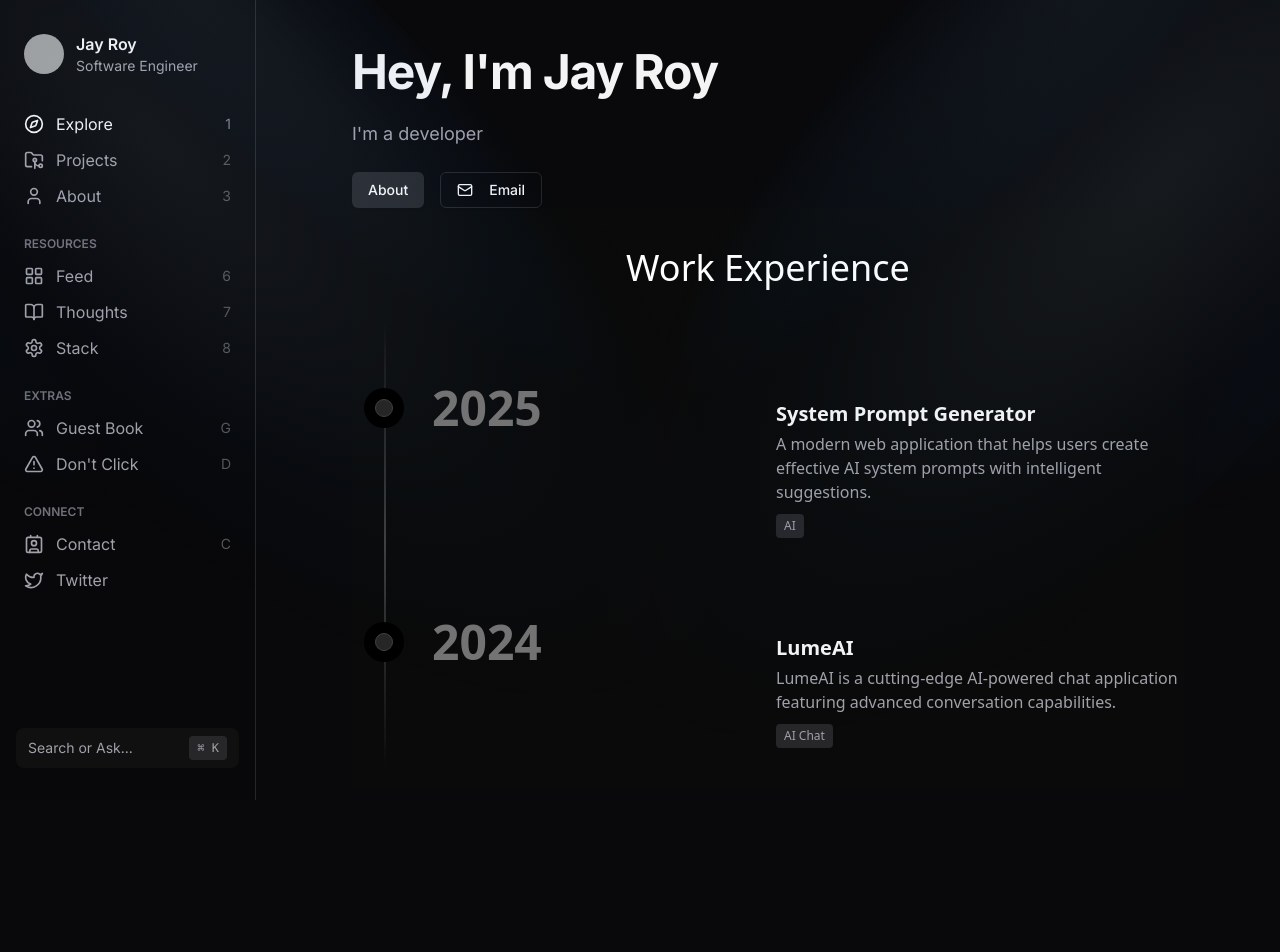
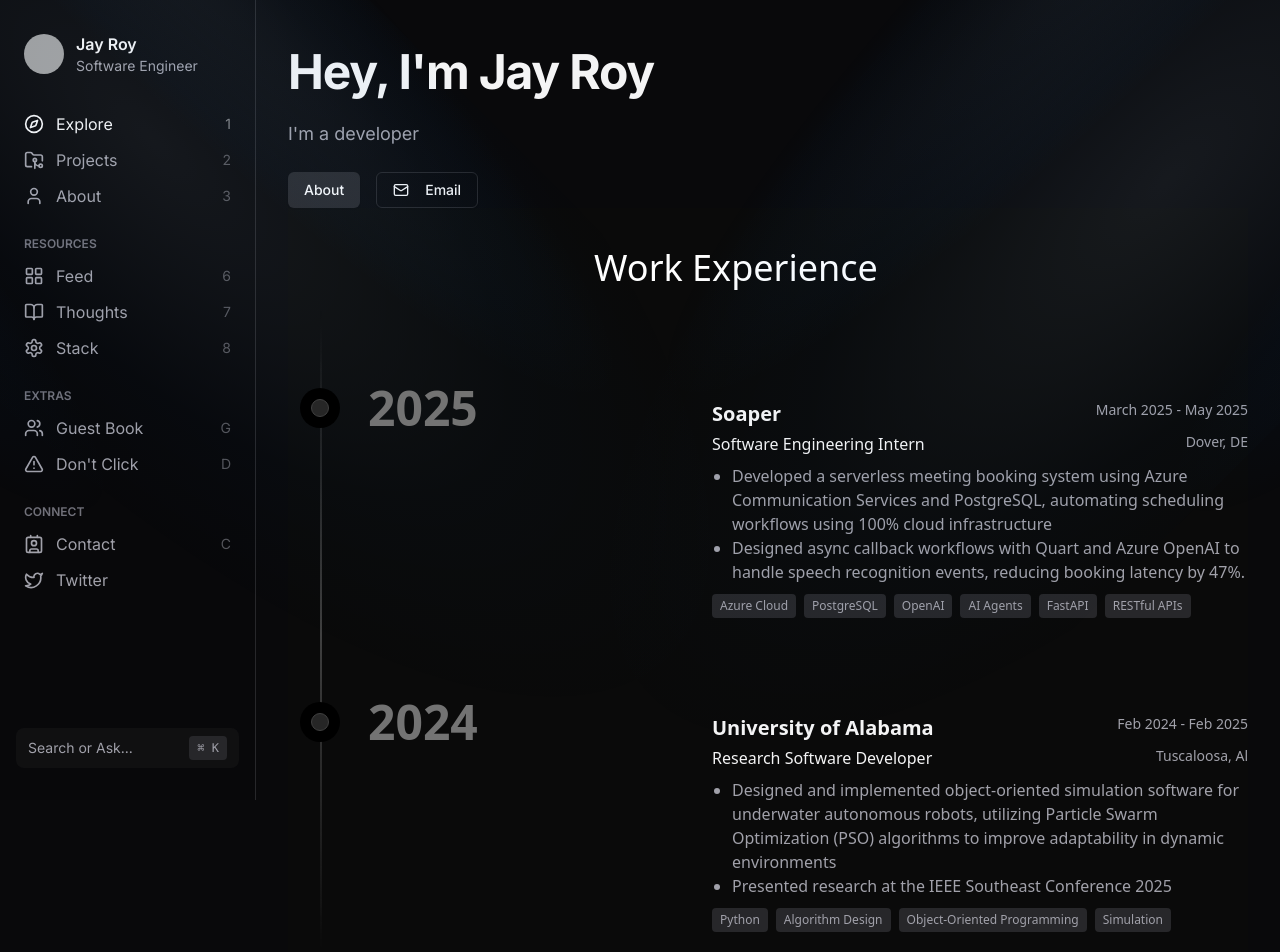
Before and after one commit to Jayyk09/portfolio, a Next.js app: page / in a window 1280 px wide. Shown: the top 952 px of the page. Before the commit the page ends 836 px from the top, so only its background shows below. Built offline with nearby package versions, Linux system fonts and the light colour scheme; grey boxes are pictures that could not be loaded.

Commit message:
project section

```diff
--- a/src/app/page.tsx
+++ b/src/app/page.tsx
@@ -10,7 +10,7 @@ export default function Home() {
       <Spotlight />
       <Sidebar />
       <main className="flex-1 ml-64 ">
-        <div className="max-w-4xl mx-auto px-8 py-12">
+        <div className="max-w-5xl mx-auto px-8 py-12">
           <section className="space-y-6">
             <h1 className="text-5xl font-bold tracking-tight">
               Hey, I&apos;m Jay Roy
@@ -35,13 +35,25 @@ export default function Home() {
                   content: (
                     <div className="group relative">
                       <div className="mt-4">
-                        <h3 className="text-xl font-semibold">System Prompt Generator</h3>
-                        <p className="text-zinc-400 mt-1">
-                          A modern web application that helps users create effective AI system prompts with intelligent
-                          suggestions.
-                        </p>
+                        <div className="flex justify-between items-start">
+                          <h3 className="text-xl font-semibold">Soaper</h3>
+                          <span className="text-sm text-zinc-400">March 2025 - May 2025</span>
+                        </div>
+                        <div className="flex justify-between items-start mt-1">
+                          <p className="font-medium">Software Engineering Intern</p>
+                          <span className="text-sm text-zinc-400">Dover, DE</span>
+                        </div>
+                        <ul className="list-disc pl-5 mt-2 text-zinc-400">
+                          <li>Developed a serverless meeting booking system using Azure Communication Services and PostgreSQL, automating scheduling workflows using 100% cloud infrastructure</li>
+                          <li>Designed async callback workflows with Quart and Azure OpenAI to handle speech recognition events, reducing booking latency by 47%.</li>
+                        </ul>
                         <div className="mt-2">
-                          <span className="inline-block px-2 py-1 text-xs text-zinc-400 bg-zinc-800 rounded">AI</span>
+                          <span className="inline-block px-2 py-1 text-xs text-zinc-400 bg-zinc-800 rounded">Azure Cloud</span>
+                          <span className="inline-block px-2 py-1 text-xs text-zinc-400 bg-zinc-800 rounded ml-2">PostgreSQL</span>
+                          <span className="inline-block px-2 py-1 text-xs text-zinc-400 bg-zinc-800 rounded ml-2">OpenAI</span>
+                          <span className="inline-block px-2 py-1 text-xs text-zinc-400 bg-zinc-800 rounded ml-2">AI Agents</span>
+                          <span className="inline-block px-2 py-1 text-xs text-zinc-400 bg-zinc-800 rounded ml-2">FastAPI</span>
+                          <span className="inline-block px-2 py-1 text-xs text-zinc-400 bg-zinc-800 rounded ml-2">RESTful APIs</span>
                         </div>
                       </div>
                     </div>
@@ -52,12 +64,24 @@ export default function Home() {
                   content: (
                     <div className="group relative">
                       <div className="mt-4">
-                        <h3 className="text-xl font-semibold">LumeAI</h3>
-                        <p className="text-zinc-400 mt-1">
-                          LumeAI is a cutting-edge AI-powered chat application featuring advanced conversation capabilities.
-                        </p>
+                        <div className="flex justify-between items-start">
+                          <h3 className="text-xl font-semibold">University of Alabama</h3>
+                          <span className="text-sm text-zinc-400">Feb 2024 - Feb 2025</span>
+                        </div>
+                        <div className="flex justify-between items-start mt-1">
+                          <p className="font-medium">Research Software Developer</p>
+                          <span className="text-sm text-zinc-400">Tuscaloosa, Al</span>
+                        </div>
+                        <ul className="list-disc pl-5 mt-2 text-zinc-400">
+                          <li>Designed and implemented object-oriented simulation software for underwater autonomous robots, utilizing Particle
+                          Swarm Optimization (PSO) algorithms to improve adaptability in dynamic environments</li>
+                          <li>Presented research at the IEEE Southeast Conference 2025</li>
+                        </ul>
                         <div className="mt-2">
-                          <span className="inline-block px-2 py-1 text-xs text-zinc-400 bg-zinc-800 rounded">AI Chat</span>
+                          <span className="inline-block px-2 py-1 text-xs text-zinc-400 bg-zinc-800 rounded">Python</span>
+                          <span className="inline-block px-2 py-1 text-xs text-zinc-400 bg-zinc-800 rounded ml-2">Algorithm Design</span>
+                          <span className="inline-block px-2 py-1 text-xs text-zinc-400 bg-zinc-800 rounded ml-2">Object-Oriented Programming</span>
+                          <span className="inline-block px-2 py-1 text-xs text-zinc-400 bg-zinc-800 rounded ml-2">Simulation</span>
                         </div>
                       </div>
                     </div>
--- a/src/app/projects/page.tsx
+++ b/src/app/projects/page.tsx
@@ -2,39 +2,95 @@
 
 import { Spotlight } from "@/components/ui/spotlight-new";
 import { Sidebar } from "@/components/sidebar";
+import { useEffect, useRef } from "react";
+
 export default function Projects() {
   return (
     <div className="flex min-h-screen">
       <Spotlight />
-      <main className="flex-1">
-        <Sidebar />
-        <div className="max-w-4xl mx-auto px-8 py-12">
+      <Sidebar />
+
+      {/* Main content - expanded width */}
+      <main className="flex-1 ml-64">
+        <div className="max-w-5xl mx-auto px-8 py-12">
           <section className="space-y-6">
-            <h1 className="text-5xl font-bold tracking-tight">Projects</h1>
-            <p className="text-lg text-zinc-400 max-w-2xl">
-              A collection of projects I've worked on, from web applications to open source contributions.
+            <h1 className="text-6xl font-bold tracking-tight">Projects</h1>
+            <p className="text-xl text-zinc-400 max-w-3xl">
+              Building things that I find interesting.
             </p>
 
-            <div className="grid grid-cols-1 md:grid-cols-2 gap-6 mt-8">
-              <div className="group relative p-6 border border-zinc-800 rounded-lg hover:border-zinc-700 transition-colors">
-                <h3 className="text-xl font-semibold">System Prompt Generator</h3>
+            <div className="grid grid-cols-1 md:grid-cols-2 gap-8 mt-12">
+              {/* System Prompt Generator */}
+              <div className="group relative p-6 bg-zinc-900/50 border border-zinc-800 rounded-lg hover:border-zinc-700 transition-colors overflow-hidden">
+                <div className="relative z-10">
+                  <img
+                    src="/images/prompt-generator.png"
+                    alt="System Prompt Generator"
+                    className="w-full rounded-md mb-4"
+                  />
+                </div>
+                <h3 className="text-xl font-semibold mt-4">System Prompt Generator</h3>
                 <p className="text-zinc-400 mt-2">
                   A modern web application that helps users create effective AI system prompts with intelligent suggestions.
                 </p>
-                <div className="mt-4 flex gap-2">
-                  <span className="inline-block px-2 py-1 text-xs text-zinc-400 bg-zinc-800 rounded">AI</span>
-                  <span className="inline-block px-2 py-1 text-xs text-zinc-400 bg-zinc-800 rounded">React</span>
+                <div className="mt-4">
+                  <span className="inline-block px-3 py-1 text-xs font-medium text-zinc-300 bg-zinc-800 rounded-full">AI</span>
                 </div>
               </div>
 
-              <div className="group relative p-6 border border-zinc-800 rounded-lg hover:border-zinc-700 transition-colors">
-                <h3 className="text-xl font-semibold">LumeAI</h3>
+              {/* LumeAI */}
+              <div className="group relative p-6 bg-zinc-900/50 border border-zinc-800 rounded-lg hover:border-zinc-700 transition-colors overflow-hidden">
+                <div className="relative z-10">
+                  <img
+                    src="/images/lumeai.png"
+                    alt="LumeAI"
+                    className="w-full rounded-md mb-4"
+                  />
+                </div>
+                <h3 className="text-xl font-semibold mt-4">LumeAI</h3>
                 <p className="text-zinc-400 mt-2">
                   LumeAI is a cutting-edge AI-powered chat application featuring advanced conversation capabilities.
                 </p>
+                <div className="mt-4">
+                  <span className="inline-block px-3 py-1 text-xs font-medium text-zinc-300 bg-zinc-800 rounded-full">AI Chat</span>
+                </div>
+              </div>
+
+              {/* Pomodoro Task Manager */}
+              <div className="group relative p-6 bg-zinc-900/50 border border-zinc-800 rounded-lg hover:border-zinc-700 transition-colors overflow-hidden">
+                <div className="relative z-10">
+                  <img
+                    src="/images/pomodoro.png"
+                    alt="Pomodoro Task Manager"
+                    className="w-full rounded-md mb-4"
+                  />
+                </div>
+                <h3 className="text-xl font-semibold mt-4">Pomodoro Task Manager</h3>
+                <p className="text-zinc-400 mt-2">
+                  Productivity application combining pomodoro technique with task management and music integration.
+                </p>
                 <div className="mt-4 flex gap-2">
-                  <span className="inline-block px-2 py-1 text-xs text-zinc-400 bg-zinc-800 rounded">AI Chat</span>
-                  <span className="inline-block px-2 py-1 text-xs text-zinc-400 bg-zinc-800 rounded">Next.js</span>
+                  <span className="inline-block px-2 py-1 text-xs text-zinc-400 bg-zinc-800 rounded">Productivity</span>
+                  <span className="inline-block px-2 py-1 text-xs text-zinc-400 bg-zinc-800 rounded">Electron</span>
+                </div>
+              </div>
+
+              {/* Rotaract Admin Panel */}
+              <div className="group relative p-6 bg-zinc-900/50 border border-zinc-800 rounded-lg hover:border-zinc-700 transition-colors overflow-hidden">
+                <div className="relative z-10">
+                  <img
+                    src="/images/rotaract.png"
+                    alt="Rotaract Admin Panel"
+                    className="w-full rounded-md mb-4"
+                  />
+                </div>
+                <h3 className="text-xl font-semibold mt-4">Rotaract Admin Panel</h3>
+                <p className="text-zinc-400 mt-2">
+                  Administrative dashboard for Rotaract clubs to manage members, events, and track volunteer activities.
+                </p>
+                <div className="mt-4 flex gap-2">
+                  <span className="inline-block px-2 py-1 text-xs text-zinc-400 bg-zinc-800 rounded">Dashboard</span>
+                  <span className="inline-block px-2 py-1 text-xs text-zinc-400 bg-zinc-800 rounded">React</span>
                 </div>
               </div>
             </div>
```
